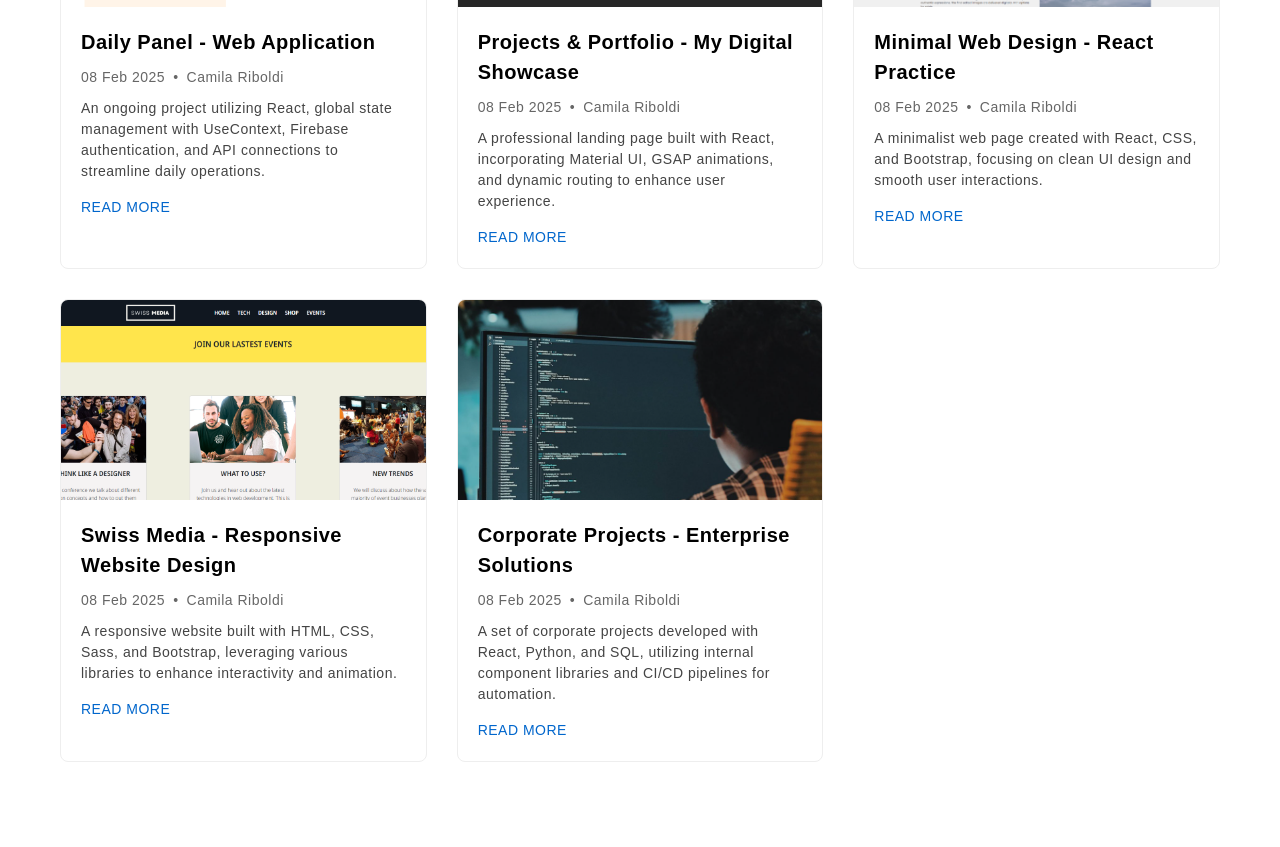
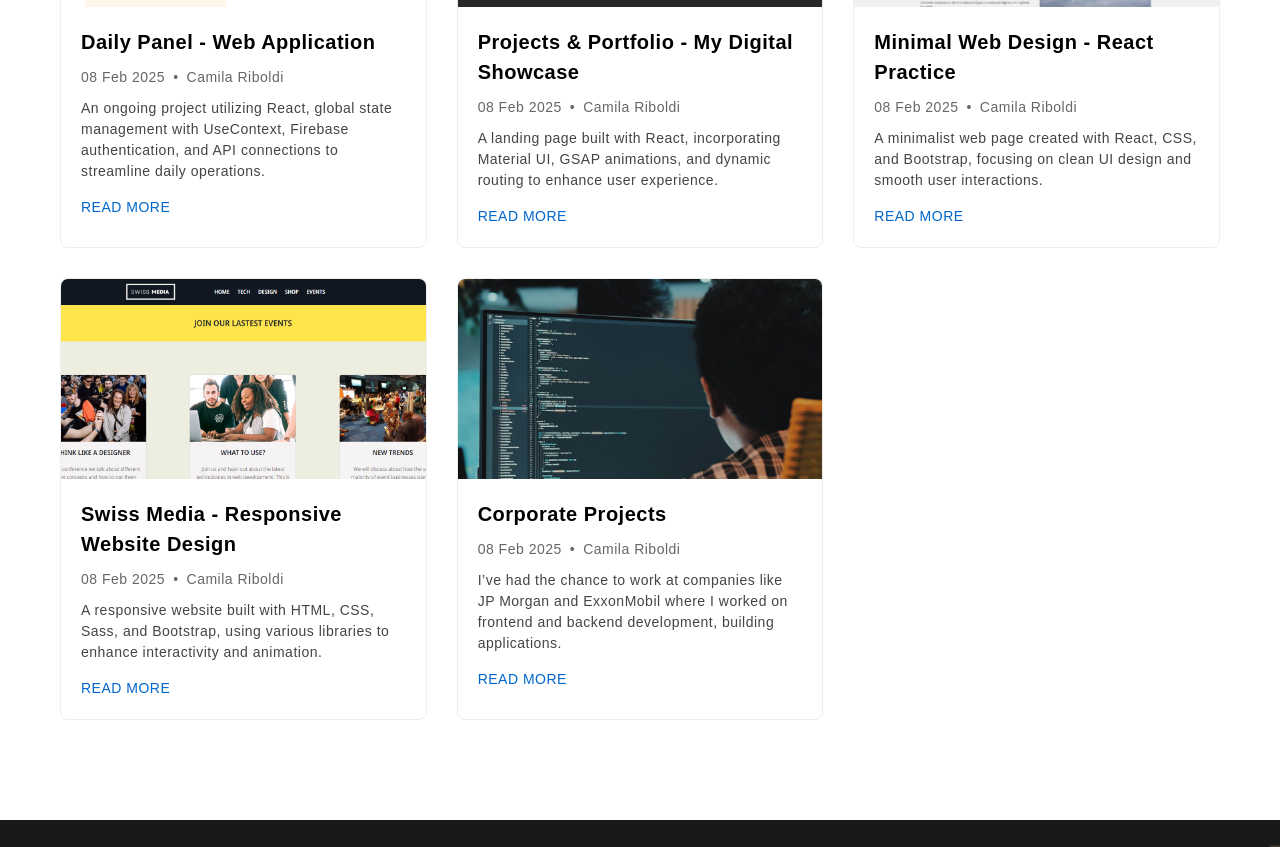
Before and after one commit to riboldicamila/01productwebsite, a React (Vite) app: page /creations in a window 1280 px wide. Shown: the part 520-1367 px from the top of the page. Built offline with nearby package versions, Linux system fonts and the light colour scheme.

Commit message:
refactor

```diff
--- a/src/Components/BlogCarousel/BlogDetail.jsx
+++ b/src/Components/BlogCarousel/BlogDetail.jsx
@@ -1,6 +1,7 @@
 import React from 'react';
 import { useParams, Link } from 'react-router-dom';
 import { blogs } from '../../HomeData.js';
+import GenericButton from '../Button';
 import './BlogStyles.css';
 
 const BlogDetail = () => {
@@ -37,6 +38,8 @@ const BlogDetail = () => {
         <div className="detail-content">
           <p>{blog.subtitle}</p>
         </div>
+
+        <GenericButton text = 'Go to site' to = {blog.url}/>
       </article>
     </div>
   );
--- a/src/HomeData.js
+++ b/src/HomeData.js
@@ -41,16 +41,18 @@ export const blogs = [
     author: "Camila Riboldi",
     subtitle: "An ongoing project utilizing React, global state management with UseContext, Firebase authentication, and API connections to streamline daily operations.",
     image: portfolio02,
-    slug: "daily-panel-app"
+    slug: "daily-panel-app",
+    url: "https://daily-panel-rosy.vercel.app/"
   },
   {
     id: 2,
     title: "Projects & Portfolio - My Digital Showcase",
     date: "08 Feb 2025",
     author: "Camila Riboldi",
-    subtitle: "A professional landing page built with React, incorporating Material UI, GSAP animations, and dynamic routing to enhance user experience.",
+    subtitle: "A landing page built with React, incorporating Material UI, GSAP animations, and dynamic routing to enhance user experience.",
     image: portfolio04,
-    slug: "projects-portfolio"
+    slug: "projects-portfolio",
+    url: "https://camila-riboldi.vercel.app/"
   },
   {
     id: 3,
@@ -59,24 +61,28 @@ export const blogs = [
     author: "Camila Riboldi",
     subtitle: "A minimalist web page created with React, CSS, and Bootstrap, focusing on clean UI design and smooth user interactions.",
     image: portfolio03,
-    slug: "minimal-web-design"
+    slug: "minimal-web-design",
+    url: "https://minimalistic-web-sample.vercel.app/",
   },
   {
     id: 4,
     title: "Swiss Media - Responsive Website Design",
     date: "08 Feb 2025",
     author: "Camila Riboldi",
-    subtitle: "A responsive website built with HTML, CSS, Sass, and Bootstrap, leveraging various libraries to enhance interactivity and animation.",
+    subtitle: "A responsive website built with HTML, CSS, Sass, and Bootstrap, using various libraries to enhance interactivity and animation.",
     image: portfolio05,
-    slug: "swiss-media"
+    slug: "swiss-media",
+    url: "https://riboldicamila.github.io/swissmedia-basic-html-saas/",
+
   },
   {
     id: 5,
-    title: "Corporate Projects - Enterprise Solutions",
+    title: "Corporate Projects",
     date: "08 Feb 2025",
     author: "Camila Riboldi",
-    subtitle: "A set of corporate projects developed with React, Python, and SQL, utilizing internal component libraries and CI/CD pipelines for automation.",
+    subtitle: "I’ve had the chance to work at companies like JP Morgan and ExxonMobil where I worked on frontend and backend development, building applications.",
     image: portfolio01,
-    slug: "corporate-projects"
+    slug: "corporate-projects",
+    url: "https://riboldi-camila-sw.vercel.app/",
   }
 ];
```
